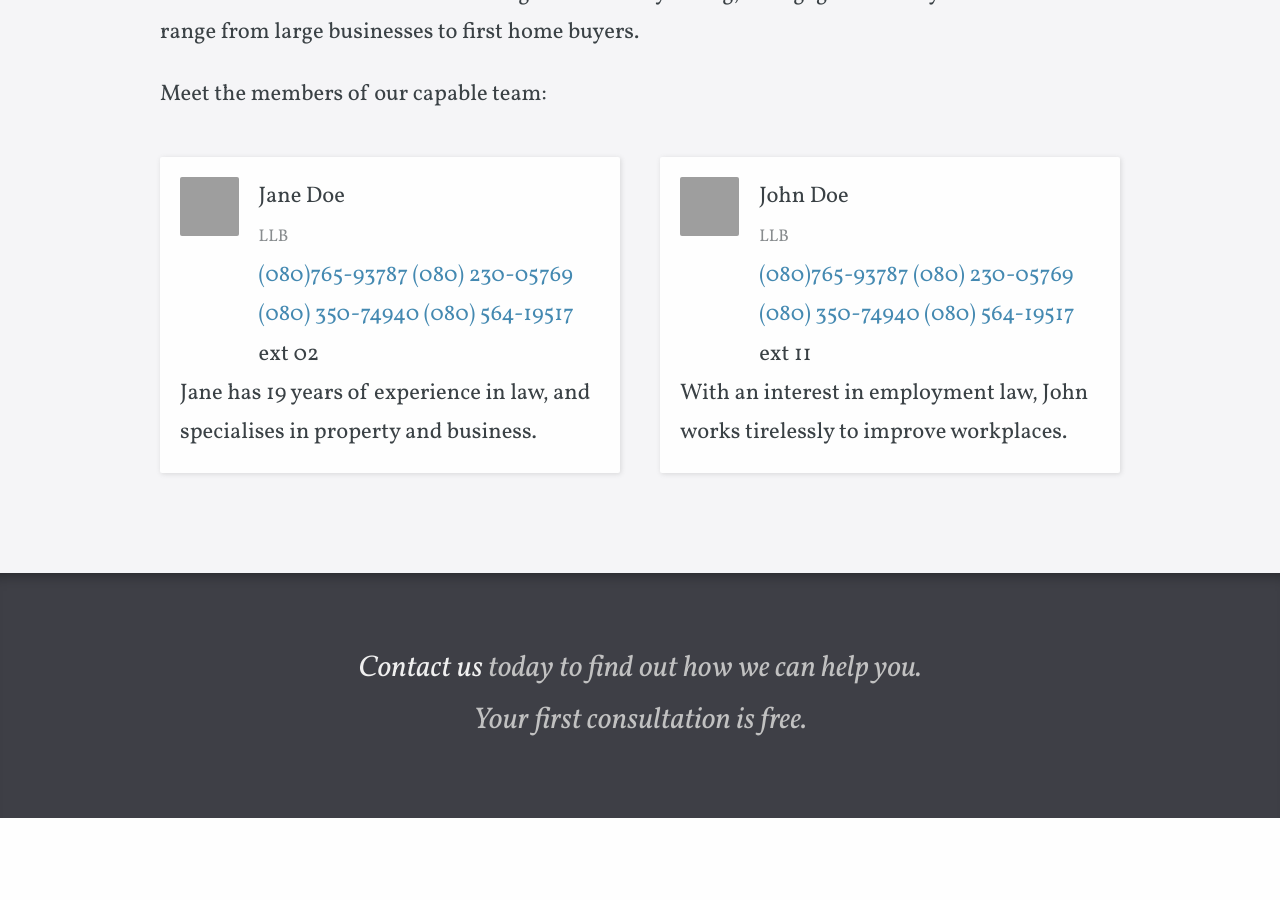
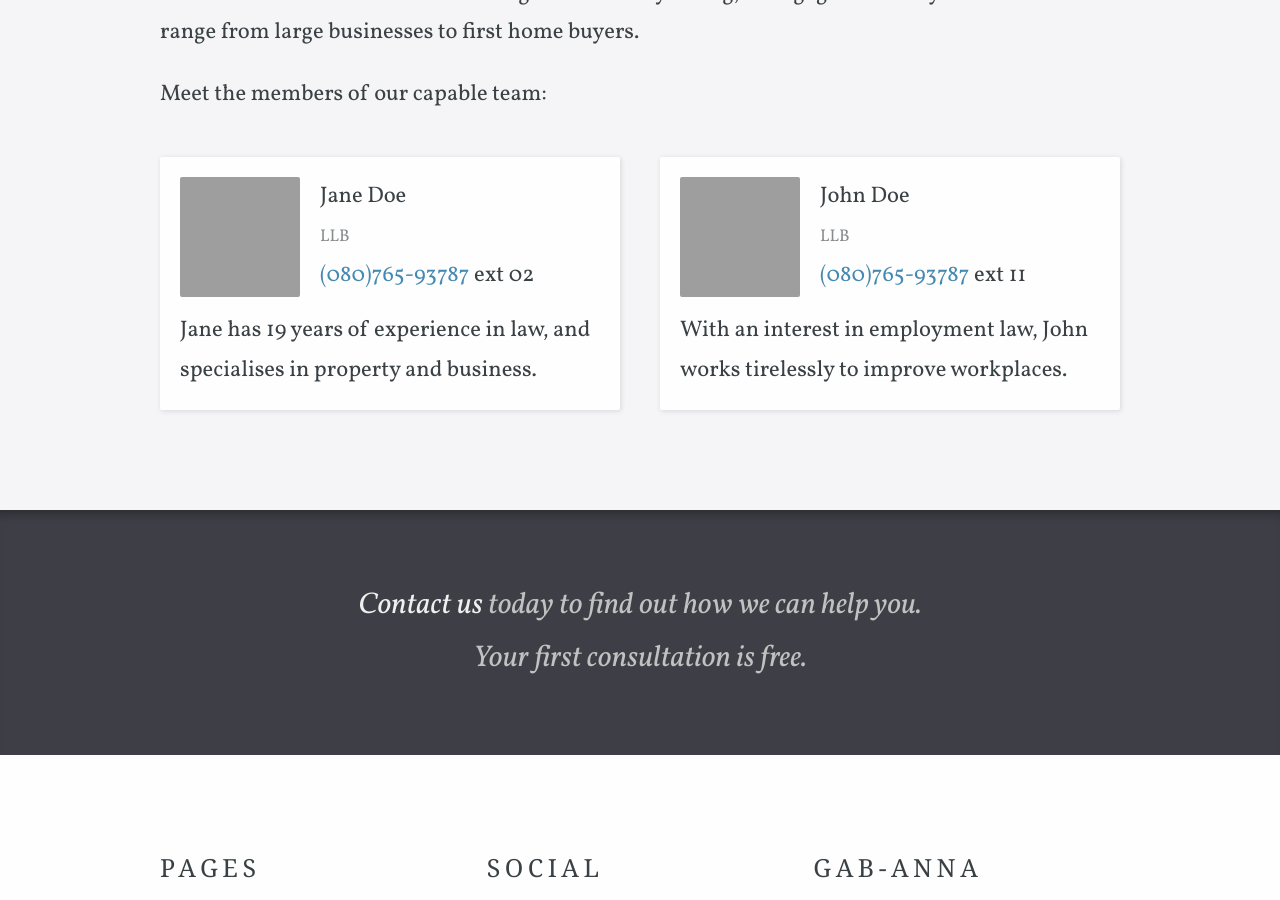
Before and after one commit to enonchong/h, a Jekyll site: the page built from about.html, in a window 1280 px wide and 900 px high, scrolled down 642 px. Built offline with Jekyll 4.4.1, drawn with Linux system fonts in a browser that asks for light colours; some web fonts are replaced; grey boxes are pictures that could not be loaded.

Commit message:
added image

```diff
--- a/_data/company.yml
+++ b/_data/company.yml
@@ -1,6 +1,6 @@
 title: Gab-Anna
 description: Gab-Anna strives to excel for all clients in every situation.
 contact_email_address: macdonaldomolemen@gab-anna.com
-contact_phone_number: (080)765-93787 (080) 230-05769 (080) 350-74940 (080) 564-19517
+contact_phone_number: (080)765-93787
 address: House 8, 2nd Avenue, Between 205 & 206 Road, Festac Town Lagos Nigeria.
 postal_address: PO Box 4144, Festac Town, Lagos, Nigeria
```
Also changed, not shown: 7 other files.
